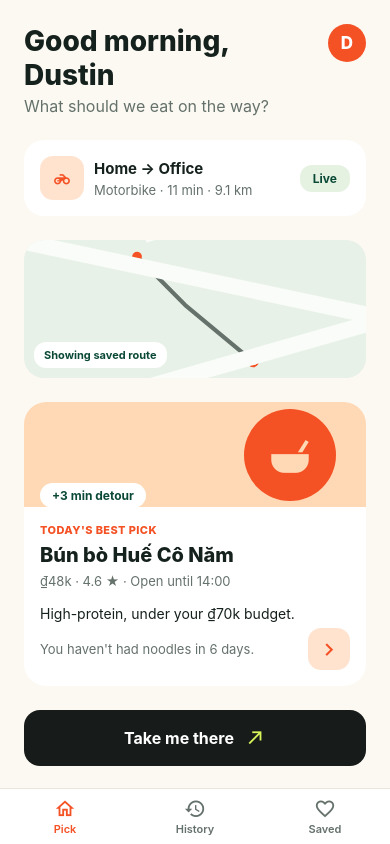
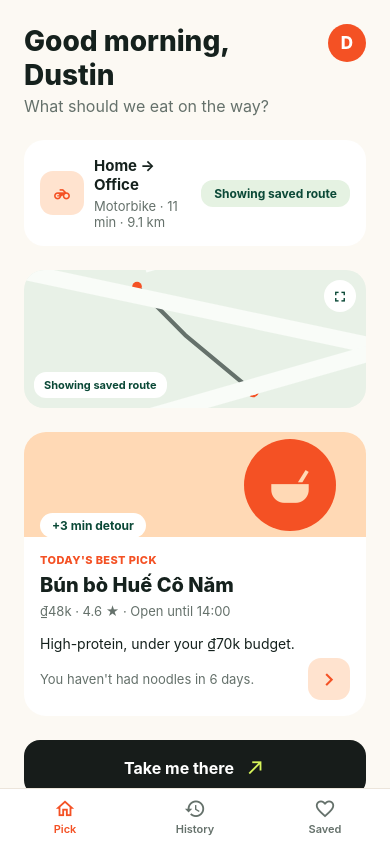
Before and after one commit to DustinDoan315/bitelane, a React Native app: screen / in a window 390 px wide. Both pictures are taken after a click on the button "Skip". Built offline with nearby package versions, Linux system fonts and the light colour scheme; no server answers; what expo-localization would draw is missing.

Commit message:
FEAT: Add expandable live route map

```diff
--- a/App.tsx
+++ b/App.tsx
@@ -8,6 +8,7 @@ import { AlternativesScreen } from './src/screens/AlternativesScreen';
 import { FeedbackScreen } from './src/screens/FeedbackScreen';
 import { HomeScreen } from './src/screens/HomeScreen';
 import { MemoryScreen } from './src/screens/MemoryScreen';
+import { RouteMapScreen } from './src/screens/RouteMapScreen';
 import { SetupCommuteScreen } from './src/screens/SetupCommuteScreen';
 import { SetupGoalScreen } from './src/screens/SetupGoalScreen';
 import { alternativeMeals, featuredMeal, recentMeals, savedMeals } from './src/data/mockRecommendations';
@@ -146,6 +147,7 @@ export default function App() {
             setCommuteReturnScreen('home');
             setScreen('commute');
           }}
+          onOpenMap={() => setScreen('routeMap')}
           onNavigate={() => {
             void Linking.openURL(
               `https://maps.apple.com/?daddr=${encodeURIComponent(commute.workAddress)}`,
@@ -155,6 +157,20 @@ export default function App() {
           onTryAnother={() => setScreen('feedback')}
           route={route}
           routeError={routeError}
+        />
+      );
+      break;
+    case 'routeMap':
+      content = (
+        <RouteMapScreen
+          commute={commute}
+          error={routeError}
+          isLoading={isRouteLoading}
+          onBack={() => setScreen('home')}
+          onRetry={() => {
+            void refreshRoute(commute);
+          }}
+          route={route}
         />
       );
       break;
--- a/src/components/CommuteCard.tsx
+++ b/src/components/CommuteCard.tsx
@@ -6,15 +6,21 @@ import { colors, spacing } from '../theme';
 import type { CommuteMode, RouteData } from '../types';
 
 type CommuteCardProps = {
+  isLoading?: boolean;
   mode: CommuteMode;
   route?: RouteData | null;
 };
 
-export function CommuteCard({ mode, route }: CommuteCardProps) {
+export function CommuteCard({ isLoading = false, mode, route }: CommuteCardProps) {
   const { t } = useTranslation();
   const routeMeta = route
     ? `${t(`commute.${mode}`)} · ${Math.max(1, Math.round(route.durationSeconds / 60))} min · ${(route.distanceMeters / 1000).toFixed(1)} km`
     : t('home.routeMeta');
+  const statusLabel = isLoading
+    ? t('commute.updatingRoute')
+    : route?.source === 'live'
+      ? t('home.live')
+      : t('commute.routeFallback');
 
   return (
     <View style={styles.card}>
@@ -26,7 +32,7 @@ export function CommuteCard({ mode, route }: CommuteCardProps) {
         <Text style={styles.meta}>{routeMeta}</Text>
       </View>
       <View style={styles.livePill}>
-        <Text style={styles.liveText}>{t('home.live')}</Text>
+        <Text style={styles.liveText}>{statusLabel}</Text>
       </View>
     </View>
   );
--- a/src/components/MapPreview.tsx
+++ b/src/components/MapPreview.tsx
@@ -1,7 +1,8 @@
-import { ActivityIndicator, StyleSheet, Text, View } from 'react-native';
+import { ActivityIndicator, Pressable, StyleSheet, Text, View } from 'react-native';
 import Svg, { Circle, Polyline as SvgPolyline } from 'react-native-svg';
 import { useTranslation } from 'react-i18next';
 
+import { Icon } from './Icon';
 import { colors } from '../theme';
 import type { RouteData } from '../types';
 
@@ -9,6 +10,8 @@ export type MapPreviewProps = {
   route?: RouteData | null;
   isLoading?: boolean;
   error?: string | null;
+  fullScreen?: boolean;
+  onPress?: () => void;
 };
 
 const fallbackCoordinates = [
@@ -38,13 +41,15 @@ function toSvgPoints(coordinates: Array<{ latitude: number; longitude: number }>
   }));
 }
 
-export function MapPreview({ route, isLoading = false, error }: MapPreviewProps) {
+export function MapPreview({ route, isLoading = false, error, fullScreen = false, onPress }: MapPreviewProps) {
   const { t } = useTranslation();
   const live = route?.source === 'live';
   const coordinates = route?.coordinates.length ? route.coordinates : fallbackCoordinates;
   const points = toSvgPoints(coordinates);
   const startPoint = points[0] ?? { x: 8, y: 84 };
   const endPoint = points[points.length - 1] ?? { x: 92, y: 16 };
+  const routeStrokeWidth = fullScreen ? 1.4 : 3;
+  const markerRadius = fullScreen ? 2.1 : 3.5;
   const statusLabel = isLoading
     ? t('commute.updatingRoute')
     : live
@@ -54,7 +59,7 @@ export function MapPreview({ route, isLoading = false, error }: MapPreviewProps)
         : t('commute.routePreview');
 
   return (
-    <View style={styles.map}>
+    <View style={[styles.map, fullScreen && styles.fullScreenMap]}>
       <View style={[styles.road, styles.roadOne]} />
       <View style={[styles.road, styles.roadTwo]} />
       <View style={[styles.road, styles.roadThree]} />
@@ -65,11 +70,24 @@ export function MapPreview({ route, isLoading = false, error }: MapPreviewProps)
           stroke={live ? colors.accent : colors.secondaryText}
           strokeLinecap="round"
           strokeLinejoin="round"
-          strokeWidth="3"
+          strokeWidth={routeStrokeWidth}
         />
-        <Circle cx={startPoint.x} cy={startPoint.y} fill={colors.white} r="3.5" stroke={colors.accent} strokeWidth="1.5" />
-        <Circle cx={endPoint.x} cy={endPoint.y} fill={colors.accent} r="3.5" />
+        <Circle cx={startPoint.x} cy={startPoint.y} fill={colors.white} r={markerRadius} stroke={colors.accent} strokeWidth="1.5" />
+        <Circle cx={endPoint.x} cy={endPoint.y} fill={colors.accent} r={markerRadius} />
       </Svg>
+      {onPress && !fullScreen ? (
+        <Pressable
+          accessibilityLabel={t('commute.openMap')}
+          accessibilityRole="button"
+          onPress={onPress}
+          style={styles.mapTapOverlay}
+        />
+      ) : null}
+      {onPress && !fullScreen ? (
+        <View pointerEvents="none" style={styles.expandHint}>
+          <Icon color={colors.forest} name="fullscreen" size={17} />
+        </View>
+      ) : null}
       <View style={styles.statusPill}>
         {isLoading ? <ActivityIndicator color={colors.forest} size="small" /> : null}
         <Text style={styles.statusText}>{statusLabel}</Text>
@@ -85,6 +103,29 @@ const styles = StyleSheet.create({
     height: 138,
     overflow: 'hidden',
     position: 'relative',
+  },
+  fullScreenMap: {
+    borderRadius: 0,
+    flex: 1,
+    height: undefined,
+  },
+  mapTapOverlay: {
+    bottom: 0,
+    left: 0,
+    position: 'absolute',
+    right: 0,
+    top: 0,
+  },
+  expandHint: {
+    alignItems: 'center',
+    backgroundColor: colors.white,
+    borderRadius: 16,
+    height: 32,
+    justifyContent: 'center',
+    position: 'absolute',
+    right: 10,
+    top: 10,
+    width: 32,
   },
   road: {
     backgroundColor: '#F9FCF8',
--- a/src/i18n.ts
+++ b/src/i18n.ts
@@ -36,6 +36,11 @@ const resources = {
         liveRoute: 'Live route',
         routePreview: 'Route preview',
         routeFallback: 'Showing saved route',
+        openMap: 'Open full map',
+        closeMap: 'Close map',
+        fullMapTitle: 'Your route',
+        fullMapSubtitle: 'LIVE COMMUTE ROUTE',
+        refreshRoute: 'Refresh route',
         travelQuestion: 'How do you usually travel?',
         motorbike: 'Motorbike',
         car: 'Car',
@@ -153,6 +158,11 @@ const resources = {
         liveRoute: 'Tuyến trực tiếp',
         routePreview: 'Xem trước tuyến',
         routeFallback: 'Đang hiển thị tuyến đã lưu',
+        openMap: 'Mở bản đồ lớn',
+        closeMap: 'Đóng bản đồ',
+        fullMapTitle: 'Tuyến đường của bạn',
+        fullMapSubtitle: 'TUYẾN ĐI TRỰC TIẾP',
+        refreshRoute: 'Cập nhật tuyến',
         travelQuestion: 'Bạn thường di chuyển bằng gì?',
         motorbike: 'Xe máy',
         car: 'Ô tô',
--- a/src/screens/HomeScreen.tsx
+++ b/src/screens/HomeScreen.tsx
@@ -13,6 +13,7 @@ type HomeScreenProps = {
   featuredMeal: Meal;
   commute: CommutePreferences;
   onEditCommute: () => void;
+  onOpenMap: () => void;
   onNavigate: () => void;
   onToggleLanguage: () => void;
   onTryAnother: () => void;
@@ -25,6 +26,7 @@ export function HomeScreen({
   featuredMeal,
   commute,
   onEditCommute,
+  onOpenMap,
   onNavigate,
   onToggleLanguage,
   onTryAnother,
@@ -47,10 +49,10 @@ export function HomeScreen({
       </View>
 
       <Pressable accessibilityRole="button" onPress={onEditCommute}>
-        <CommuteCard mode={commute.mode} route={route} />
+        <CommuteCard isLoading={isRouteLoading} mode={commute.mode} route={route} />
       </Pressable>
 
-      <MapPreview error={routeError} isLoading={isRouteLoading} route={route} />
+      <MapPreview error={routeError} isLoading={isRouteLoading} onPress={onOpenMap} route={route} />
 
       <FeaturedMealCard meal={featuredMeal} onPress={onTryAnother} />
 
--- /dev/null
+++ b/src/screens/RouteMapScreen.tsx
@@ -0,0 +1,127 @@
+import { StatusBar } from 'expo-status-bar';
+import { Pressable, StyleSheet, Text, View } from 'react-native';
+import { useTranslation } from 'react-i18next';
+
+import { Icon } from '../components/Icon';
+import { MapPreview } from '../components/MapPreview';
+import { PrimaryButton } from '../components/PrimaryButton';
+import { colors, spacing } from '../theme';
+import type { CommutePreferences, RouteData } from '../types';
+
+type RouteMapScreenProps = {
+  commute: CommutePreferences;
+  error?: string | null;
+  isLoading?: boolean;
+  onBack: () => void;
+  onRetry: () => void;
+  route: RouteData | null;
+};
+
+export function RouteMapScreen({ commute, error, isLoading = false, onBack, onRetry, route }: RouteMapScreenProps) {
+  const { t } = useTranslation();
+  const routeMeta = route
+    ? `${t(`commute.${commute.mode}`)} · ${Math.max(1, Math.round(route.durationSeconds / 60))} min · ${(route.distanceMeters / 1000).toFixed(1)} km`
+    : t('home.routeMeta');
+
+  return (
+    <View style={styles.screen}>
+      <StatusBar style="dark" />
+      <MapPreview error={error} fullScreen isLoading={isLoading} route={route} />
+
+      <View pointerEvents="box-none" style={styles.overlay}>
+        <Pressable
+          accessibilityLabel={t('commute.closeMap')}
+          accessibilityRole="button"
+          hitSlop={8}
+          onPress={onBack}
+          style={styles.closeButton}
+        >
+          <Icon color={colors.text} name="arrow-left" size={23} />
+        </Pressable>
+        <View style={styles.titlePill}>
+          <Icon color={colors.forest} name="map-marker-path" size={17} />
+          <Text style={styles.title}>{t('commute.fullMapTitle')}</Text>
+        </View>
+      </View>
+
+      <View style={styles.bottomCard}>
+        <Text style={styles.eyebrow}>{t('commute.fullMapSubtitle')}</Text>
+        <Text numberOfLines={1} style={styles.addresses}>
+          {commute.homeAddress} → {commute.workAddress}
+        </Text>
+        <Text style={styles.routeMeta}>{routeMeta}</Text>
+        <PrimaryButton disabled={isLoading} iconName="refresh" labelKey="commute.refreshRoute" onPress={onRetry} />
+      </View>
+    </View>
+  );
+}
+
+const styles = StyleSheet.create({
+  screen: {
+    backgroundColor: colors.map,
+    flex: 1,
+  },
+  overlay: {
+    left: 0,
+    padding: spacing.md,
+    position: 'absolute',
+    right: 0,
+    top: 0,
+  },
+  closeButton: {
+    alignItems: 'center',
+    backgroundColor: colors.white,
+    borderRadius: 22,
+    height: 44,
+    justifyContent: 'center',
+    shadowColor: colors.black,
+    shadowOffset: { height: 2, width: 0 },
+    shadowOpacity: 0.12,
+    shadowRadius: 7,
+    width: 44,
+  },
+  titlePill: {
+    alignItems: 'center',
+    alignSelf: 'center',
+    backgroundColor: colors.white,
+    borderRadius: 18,
+    flexDirection: 'row',
+    gap: spacing.xs,
+    marginTop: -36,
+    paddingHorizontal: spacing.md,
+    paddingVertical: spacing.sm,
+    shadowColor: colors.black,
+    shadowOffset: { height: 2, width: 0 },
+    shadowOpacity: 0.1,
+    shadowRadius: 7,
+  },
+  title: {
+    color: colors.text,
+    fontSize: 14,
+    fontWeight: '800',
+  },
+  bottomCard: {
+    backgroundColor: colors.white,
+    borderTopLeftRadius: 26,
+    borderTopRightRadius: 26,
+    gap: spacing.sm,
+    padding: spacing.lg,
+    paddingBottom: spacing.md,
+  },
+  eyebrow: {
+    color: colors.accent,
+    fontSize: 11,
+    fontWeight: '800',
+    letterSpacing: 0.5,
+    textTransform: 'uppercase',
+  },
+  addresses: {
+    color: colors.text,
+    fontSize: 16,
+    fontWeight: '800',
+  },
+  routeMeta: {
+    color: colors.secondaryText,
+    fontSize: 14,
+  },
+});
--- a/src/types.ts
+++ b/src/types.ts
@@ -4,6 +4,7 @@ export type AppScreen =
   | 'goal'
   | 'commute'
   | 'home'
+  | 'routeMap'
   | 'history'
   | 'saved'
   | 'alternatives'
```
Also changed, not shown: src/components/MapPreview.native.tsx (+40 -3 lines).
